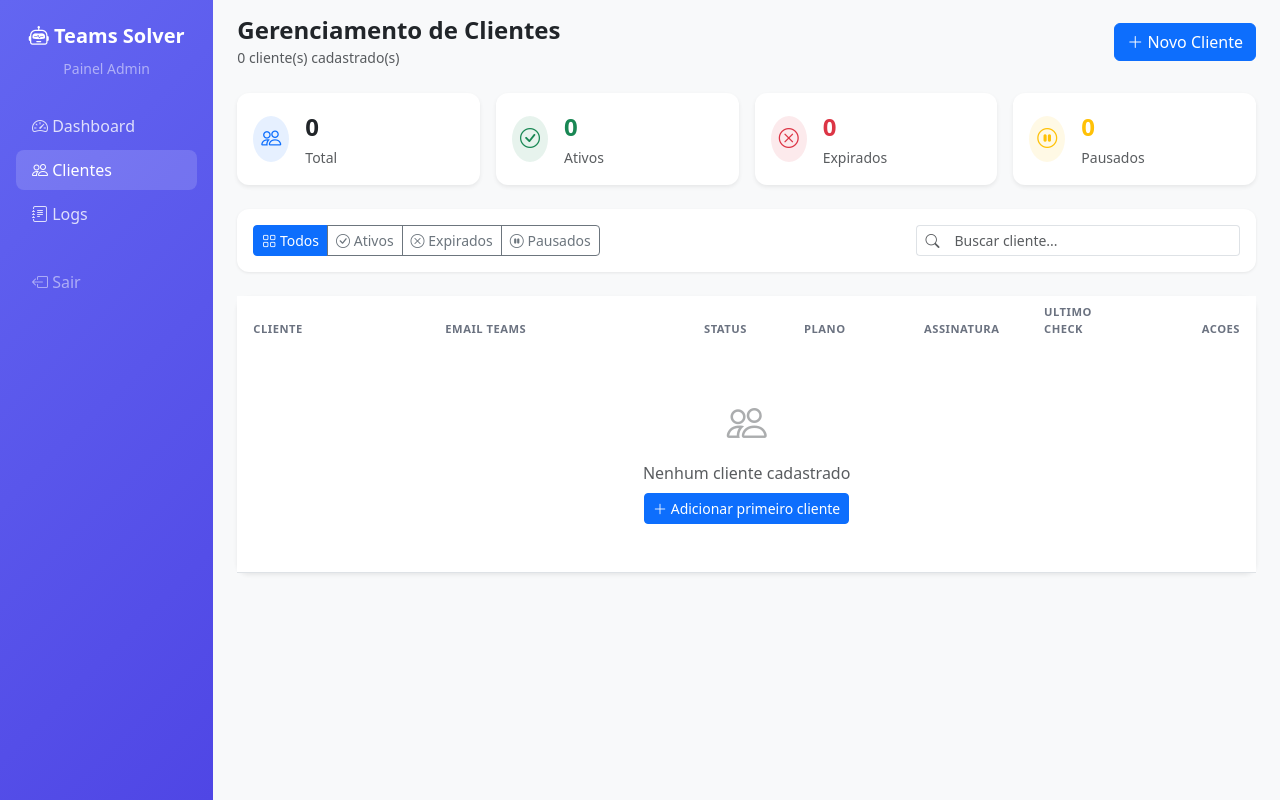
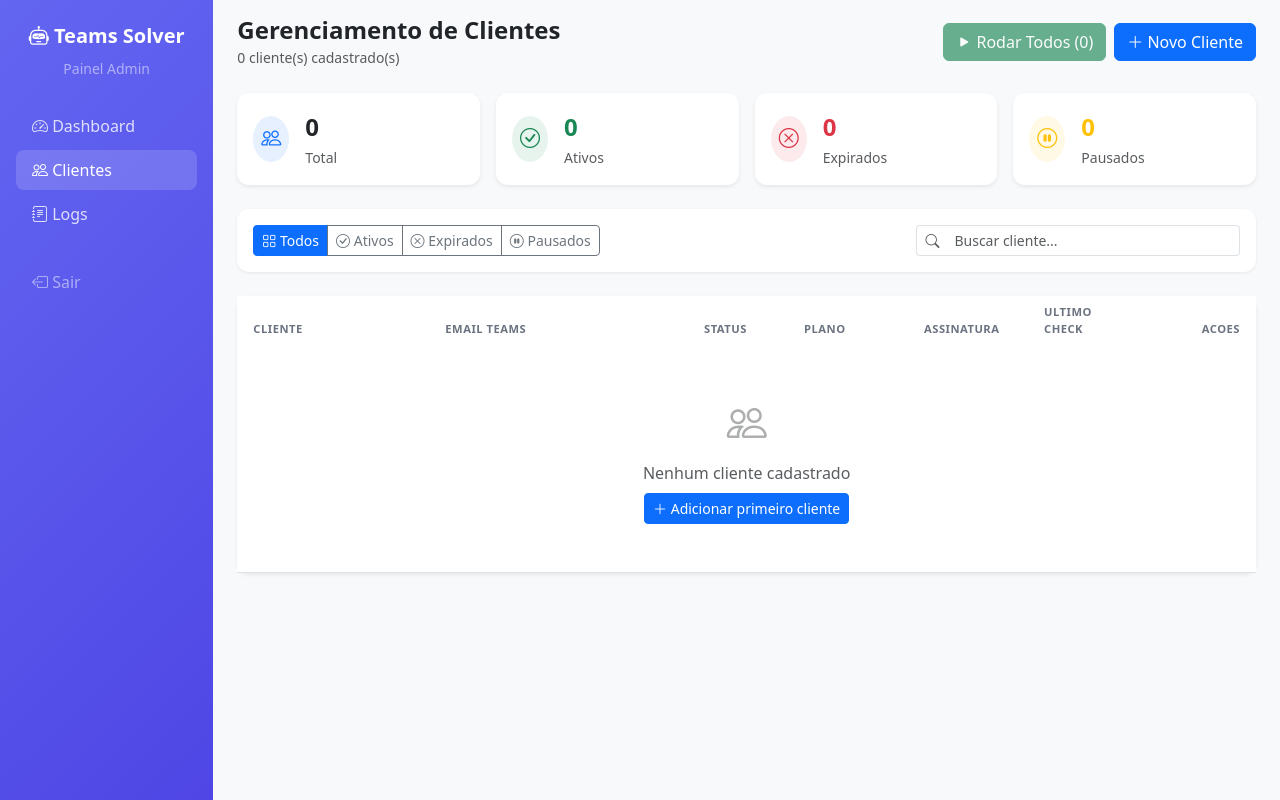
Before and after one commit to asunavlr/teams-auto-solver-saas, a Flask app: page /clients in a window 1280 px wide. Run offline with Flask 3, Linux system fonts and the light colour scheme; the visitor is signed in with stand-in values (Sample User, id 1); parts of the project's set-up code (start-up, migrations or seed data) failed here and were passed over.

Commit message:
Add Run All button to execute all active clients

```diff
--- a/web/routes.py
+++ b/web/routes.py
@@ -279,6 +279,44 @@ def client_run_now(client_id):
     return redirect(url_for("main.client_detail", client_id=client.id))
 
 
+@main_bp.route("/clients/run-all", methods=["POST"])
+@login_required
+def clients_run_all():
+    """Executa todos os clientes ativos agora."""
+    from datetime import datetime
+
+    active_clients = Client.query.filter(
+        Client.status == "active",
+        Client.expires_at > datetime.utcnow()
+    ).all()
+
+    if not active_clients:
+        flash("Nenhum cliente ativo encontrado.", "warning")
+        return redirect(url_for("main.clients"))
+
+    count = 0
+    errors = []
+
+    try:
+        from engine.scheduler import run_client_now
+        for client in active_clients:
+            try:
+                run_client_now(client.id)
+                count += 1
+            except Exception as e:
+                errors.append(f"{client.nome}: {e}")
+    except Exception as e:
+        flash(f"Erro ao iniciar execucoes: {e}", "danger")
+        return redirect(url_for("main.clients"))
+
+    if count > 0:
+        flash(f"Execucao iniciada para {count} cliente(s)!", "success")
+    if errors:
+        flash(f"Erros: {', '.join(errors[:3])}", "warning")
+
+    return redirect(url_for("main.clients"))
+
+
 @main_bp.route("/logs")
 @login_required
 def logs():
--- a/web/templates/clients.html
+++ b/web/templates/clients.html
@@ -7,9 +7,16 @@
         <h4 class="fw-bold m-0">Gerenciamento de Clientes</h4>
         <small class="text-muted">{{ counts.total }} cliente(s) cadastrado(s)</small>
     </div>
-    <a href="{{ url_for('main.client_add') }}" class="btn btn-primary">
-        <i class="bi bi-plus-lg"></i> Novo Cliente
-    </a>
+    <div class="d-flex gap-2">
+        <form method="POST" action="{{ url_for('main.clients_run_all') }}" class="d-inline">
+            <button type="submit" class="btn btn-success" {% if counts.active == 0 %}disabled{% endif %}>
+                <i class="bi bi-play-fill"></i> Rodar Todos ({{ counts.active }})
+            </button>
+        </form>
+        <a href="{{ url_for('main.client_add') }}" class="btn btn-primary">
+            <i class="bi bi-plus-lg"></i> Novo Cliente
+        </a>
+    </div>
 </div>
 
 <!-- Stats Cards -->
```
